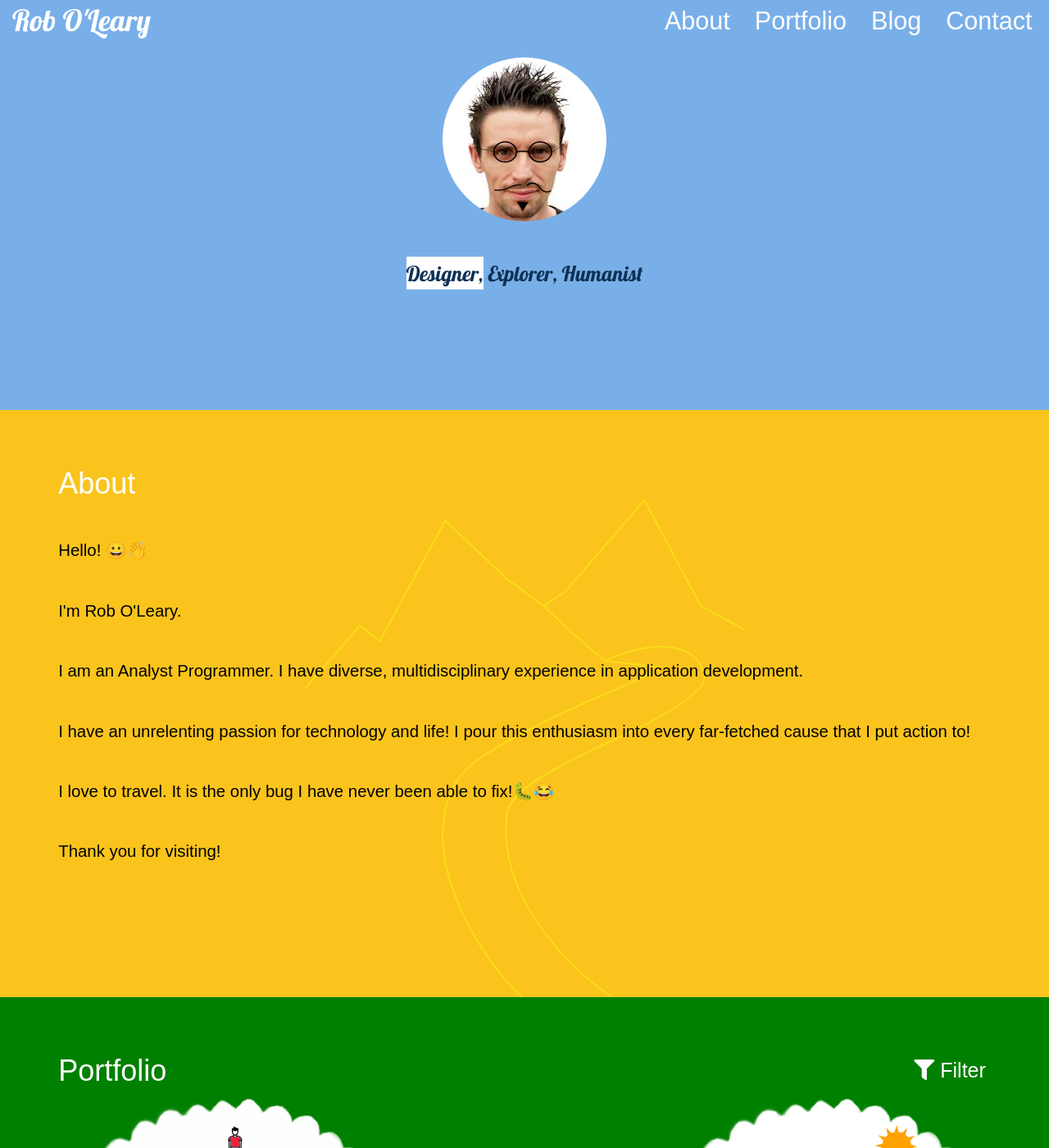
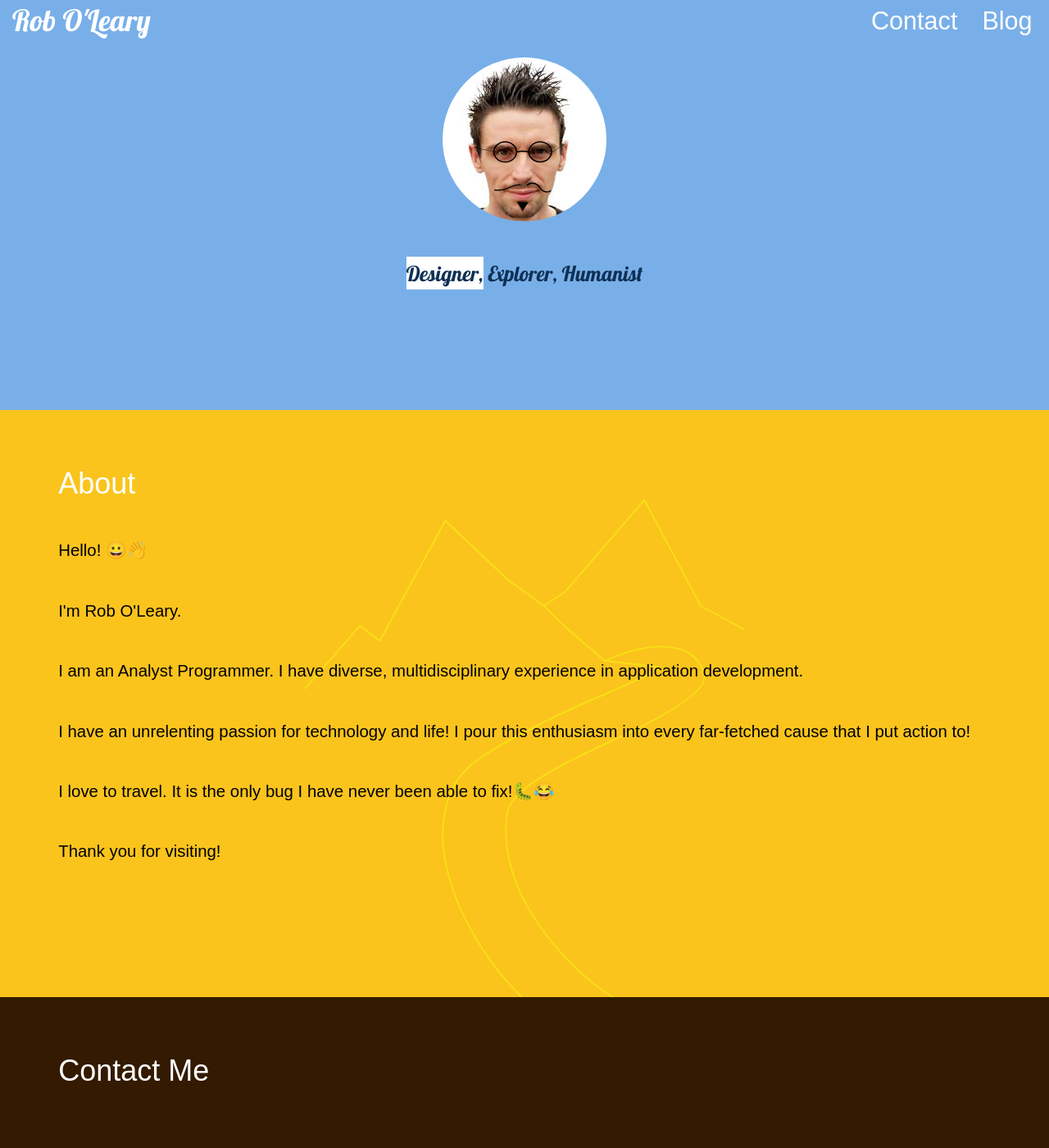
Before and after one commit to robole/robole.github.io, a Jekyll site: the page built from index.html, in a window 1280 px wide and 1400 px high. Shown: the whole window at 82% size. Built offline with Jekyll 4.4.1, drawn with Linux system fonts in a browser that asks for light colours; nearby versions of some CDN libraries; some of the changed text lies outside the part shown.

```diff
--- a/_includes/navbar.html
+++ b/_includes/navbar.html
@@ -1,26 +1,11 @@
-<nav class="navbar navbar-inverse navbar-fixed-top">
+<nav class="navbar navbar-fixed-top">
   <div class="navbar-brand hidden-xs-down"><a class="home-navbar-logo" href="/">{{ site.brand }}</a></div>
-  <div class="navbar-header">
-    <button type="button" class="navbar-toggle collapsed"
-    data-toggle="collapse" data-target="#navbar-collapse-1">
-        <span class="sr-only">Toggle navigation</span>
-        <span class="icon-bar"></span>git b
-        <span class="icon-bar"></span>
-        <span class="icon-bar"></span>
-      </button>
-  </div>
-
   <!-- Collect the nav links, forms, and other content for toggling -->
-  <div class="collapse navbar-collapse" id="navbar-collapse-1">
-    <ul class="nav navbar-nav navbar-toggleable-xs navbar-right">
-      <li class="nav-item"><a class="nav-link" href="/#about">About</a></li>
-      <li class="nav-item"><a class="nav-link"
-        href="/#portfolio">Portfolio</a></li>
-      <li class="nav-item"><a class="nav-link"
-        href="/blog">Blog</a></li>
-      <li class="nav-item"><a id="contact-navlink" class="nav-link"
-        href="javascript:void(0)">
-        Contact</a></li>
+  <div id="navbar-collapse-1">
+    <ul class="nav navbar-nav navbar-right">
+      <li class="nav-item"><a id="contact-navlink" class="nav-link" href="javascript:void(0)">
+          Contact</a></li>
+      <li class="nav-item"><a class="nav-link" href="/blog">Blog</a></li>
     </ul>
   </div>
 </nav>
--- a/_layouts/home.html
+++ b/_layouts/home.html
@@ -6,7 +6,6 @@
 		{% include navbar.html %}
 		{% include top.html %}
 		{% include about.html %}
-		{% include portfolio.html %}
 		{% include footer.html %}
 	 	{% include javascripts.html%}
 </body>
--- a/assets/css/main.css
+++ b/assets/css/main.css
@@ -1,8 +1,10 @@
-* { box-sizing: border-box; }
+* {
+  box-sizing: border-box;
+}
 
-@font-face{
+@font-face {
   font-family: dusha_plusregular;
-  src: url(../fonts/dusha.ttf) format('truetype');
+  src: url(../fonts/dusha.ttf) format("truetype");
   font-weight: bold;
   font-style: normal;
 }
@@ -11,7 +13,7 @@
   position: relative;
   font-family: Quicksand, Arial, sans-serif;
   line-height: 1.6;
-  font-size: calc(14px + .5vw);
+  font-size: calc(14px + 0.5vw);
   font-weight: 300;
 }
 
@@ -20,37 +22,38 @@
   position: fixed;
   font-size: 2.5em;
   line-height: 2em;
-  color:black;
+  color: black;
   bottom: 11%;
   right: 5%;
   z-index: 100;
 }
 
-.top-arrow{
+.top-arrow {
   opacity: 0.5;
 }
 
-.no-style-list{
+.no-style-list {
   list-style-type: none;
 }
 
-table{
+table {
   border-collapse: collapse;
 }
 
-code{
+code {
   background-color: #d6d6c2;
   color: #2e2e1f;
 }
 
-td, th{
+td,
+th {
   border: 1px solid #999;
   padding: 0.5rem;
   text-align: left;
   vertical-align: top;
 }
 
-.content{
+.content {
   margin: 0;
   padding: 0 3em;
   min-height: 50rem;
@@ -74,11 +77,16 @@
   margin: 1.75em 0 2em;
 }
 
-h1, h2, h3, h4, h5, h6 {
+h1,
+h2,
+h3,
+h4,
+h5,
+h6 {
   color: #0e3054;
 }
 
-.row{
+.row {
   padding-left: 1rem;
   padding-right: 1rem;
 }
@@ -91,88 +99,92 @@
   visibility: hidden;
 }
 
-.navbar, .navbar-inverse {
+.navbar,
+.navbar-inverse {
   border-radius: 0;
   border: none;
   margin-bottom: 0;
   min-height: 3em;
   padding-right: 1em;
-  background-color: #79AFE8;
+  background-color: #79afe8;
 }
 
-.navbar-inverse .navbar-nav>li>a {
+.navbar-nav > li > a {
   color: #ffffff;
-  float:right!important;
+  float: right !important;
   font-size: 1.5em;
 }
 
-@media (max-width: 1040px) {
-  .navbar-inverse .navbar-nav>li>a {
-    float:left!important;
-  }
-}
-
-@media (max-width: 544px) {
-  .navbar-inverse .navbar-nav>li>a {
-    float:left!important;
-    font-size: 1.2em;
-    padding: 0 0.5em;
-  }
-}
-
-.navbar-inverse .navbar-nav li a:hover, .navbar-inverse .navbar-nav > .active > a, .navbar-inverse .navbar-nav > .active > a:hover,
+.navbar-inverse .navbar-nav li a:hover,
+.navbar-inverse .navbar-nav > .active > a,
+.navbar-inverse .navbar-nav > .active > a:hover,
 .navbar-inverse .navbar-nav > .active > a:focus {
   background-color: #ffffff;
-  color: #79AFE8;
+  color: #79afe8;
   transition: 0.1s all linear;
   height: 100%;
 }
 
-.navbar-toggle.collapsed .icon-bar:hover, .navbar-toggle.collapsed .icon-bar:focus {
-    color: #79AFE8;
+.navbar-toggle.collapsed .icon-bar:hover,
+.navbar-toggle.collapsed .icon-bar:focus {
+  color: #79afe8;
 }
 
-
-a:visited, a:hover, a:active, a:link  {
+a:visited,
+a:hover,
+a:active,
+a:link {
   text-decoration: none;
 }
 
-a:active, a:link, a:visited{
-  color:#0D00FF;
+a:active,
+a:link,
+a:visited {
+  color: #0d00ff;
 }
 
-a:hover{
-  color:#FF00D0;
+a:hover {
+  color: #ff00d0;
 }
 
-a.home-navbar-logo, a.navbar-logo{
-  font-family: 'Lobster', cursive;
+a.home-navbar-logo,
+a.navbar-logo {
+  font-family: "Lobster", cursive;
   color: #ffffff;
   font-size: 2em;
   cursor: pointer;
-  transition: all .5s;
+  transition: all 0.5s;
 }
 
 @media (max-width: 540px) {
-  a.home-navbar-logo, a.navbar-logo{
+  a.home-navbar-logo,
+  a.navbar-logo {
     font-size: 1.25em;
+  }
+
+  .navbar-inverse {
+    padding-right: .5em;
+  }
+
+  #navbar-collapse-1 {
+    font-size: 0.65em;
   }
 }
 
-.hide{
+.hide {
   visibility: hidden;
 }
 
-.top-container{
+.top-container {
   padding-top: 7rem;
 }
 
 #top {
   padding-bottom: 5rem;
-  background-color: #79AFE8;
+  background-color: #79afe8;
   text-align: center;
   position: relative;
-  font-family: 'Lobster', cursive;
+  font-family: "Lobster", cursive;
 }
 
 #portrait {
@@ -191,7 +203,7 @@
 @media (min-width: 544px) {
   .top-headline {
     padding-top: 1rem;
-    font-size: 2.5rem
+    font-size: 2.5rem;
   }
 }
 
@@ -208,7 +220,7 @@
 }
 
 #about h1 {
-  color:white;
+  color: white;
 }
 
 /*### Portfolio ###*/
@@ -221,23 +233,23 @@
   color: white;
 }
 
-#portfolio h1{
+#portfolio h1 {
   display: inline-block;
-  color:white;
+  color: white;
 }
 
-#portfolio figcaption{
-  font-size: calc(18px + .5vw);
+#portfolio figcaption {
+  font-size: calc(18px + 0.5vw);
 }
 
-.portfolio-item h3 i{
-  color:orange;
-  font-size: calc(25px + .5vw);
+.portfolio-item h3 i {
+  color: orange;
+  font-size: calc(25px + 0.5vw);
 }
 
-.portfolio-item h2{
-  color:orange;
-  font-size: calc(14px + .5vw);
+.portfolio-item h2 {
+  color: orange;
+  font-size: calc(14px + 0.5vw);
 }
 
 #portfolio-filter-button {
@@ -248,7 +260,7 @@
   float: right;
 }
 
-.selected-filter{
+.selected-filter {
   background-color: #d4d4d4;
   border-color: #8c8c8c;
   color: #333;
@@ -260,7 +272,7 @@
 }
 
 .portfolio-item:after {
-  content: '';
+  content: "";
   display: block;
   clear: both;
 }
@@ -277,8 +289,10 @@
 }
 
 /* hover interaction*/
-.portfolio-item h4, .portfolio-item h5,
-.portfolio-item>a:hover, .portfolio-item>a:focus {
+.portfolio-item h4,
+.portfolio-item h5,
+.portfolio-item > a:hover,
+.portfolio-item > a:focus {
   color: white;
 }
 
@@ -289,7 +303,7 @@
   position: absolute;
   top: 40%;
   left: 50%;
-    margin: -.5em 0 0 -.5em;
+  margin: -0.5em 0 0 -0.5em;
   visibility: hidden;
   z-index: 3;
   animation: shakeit 0.2s infinite alternate;
@@ -300,8 +314,12 @@
 }
 
 @-webkit-keyframes shakeit {
-  from { -webkit-transform: translateX(0);}
-  to { -webkit-transform: translateX(3px);}
+  from {
+    -webkit-transform: translateX(0);
+  }
+  to {
+    -webkit-transform: translateX(3px);
+  }
 }
 
 @keyframes shakeit {
@@ -313,17 +331,18 @@
   }
 }
 
-.portfolio-item a:hover .portfolio-item-arrow{
+.portfolio-item a:hover .portfolio-item-arrow {
   visibility: visible;
 }
 
-.portfolio-item a{
+.portfolio-item a {
   color: white;
   text-decoration: none;
-  transition: all .3s linear
+  transition: all 0.3s linear;
 }
 
-.portfolio-item a:hover, .portfolio-item a:focus {
+.portfolio-item a:hover,
+.portfolio-item a:focus {
   color: white;
   text-decoration: none;
 }
@@ -333,23 +352,23 @@
   height: 100%;
   background-position: 50% 50%;
   background-size: 100% 100%;
-  background-repeat: no-repeat;;
-  transition: all .2s linear;
+  background-repeat: no-repeat;
+  transition: all 0.2s linear;
 }
 
-.portfolio-invoicing{
+.portfolio-invoicing {
   background-size: 70px 70px;
   background-repeat: repeat;
 }
 
-.fantasy-football-img{
-  width:300px;
-  height:300px;
+.fantasy-football-img {
+  width: 300px;
+  height: 300px;
 }
 
-@media (max-width:768px){
-  #worldcup-home{
-    width:100%;
+@media (max-width: 768px) {
+  #worldcup-home {
+    width: 100%;
   }
 }
 
@@ -365,7 +384,7 @@
   padding: 1.75em 0 2em;
 }
 
-#contact h1{
+#contact h1 {
   color: white;
   padding-bottom: 1em;
 }
@@ -375,50 +394,51 @@
   color: white;
 }
 
-#contact ul{
+#contact ul {
   list-style-type: none;
   display: inline-block;
-  margin:0;
-  padding:0;
+  margin: 0;
+  padding: 0;
 }
 
-#contact ul li{
-  display:inline-block;
+#contact ul li {
+  display: inline-block;
   margin-right: 0.5em;
-  width:2em;
-  height:2em;
-  font-size:1.5em;
+  width: 2em;
+  height: 2em;
+  font-size: 1.5em;
   border-radius: 50%;
-  background:white;
+  background: white;
 }
 
-#contact .fa-linkedin{
-  color:blue;
-  padding:.5em .5em;
+#contact .fa-linkedin {
+  color: blue;
+  padding: 0.5em 0.5em;
 }
 
-#contact .fa-rss-square{
-  color:orange;
-  padding:.3em .3em;
-  font-size:1.2em;
+#contact .fa-rss-square {
+  color: orange;
+  padding: 0.3em 0.3em;
+  font-size: 1.2em;
 }
 
- #contact .fa-github, #contact .fa-codepen{
-  color:black;
-  padding:.5em .5em;
+#contact .fa-github,
+#contact .fa-codepen {
+  color: black;
+  padding: 0.5em 0.5em;
 }
 
 /* ### Blog ### */
 
-.post{
+.post {
   padding-top: 5rem;
 }
 
 .post-tag {
   display: inline-block;
   background: rgba(106, 159, 181, 0.15);
-  padding: 0 .5rem;
-  margin-right: .5rem;
+  padding: 0 0.5rem;
+  margin-right: 0.5rem;
   border-radius: 4px;
   color: #6a9fb5;
   font-family: "PT Sans", Helvetica, Arial, sans-serif;
@@ -428,35 +448,36 @@
   transition: all 0.1s ease-in-out;
 }
 
-#blog{
+#blog {
   padding-top: 5rem;
   min-height: 80rem;
 }
 
-.blog-heading{
+.blog-heading {
   margin-left: 20px;
 }
 
-.tags-expo{
+.tags-expo {
   padding-top: 5rem;
 }
 
-#disqus_thread{
+#disqus_thread {
   padding-top: 4rem;
 }
 
-.cv-tech-list, .cv-history-list{
+.cv-tech-list,
+.cv-history-list {
   padding-left: 0;
   -webkit-padding-start: 0;
-  clear:both;
+  clear: both;
 }
 
 .cv-history-list > li > span {
-    float:none;
+  float: none;
 }
 
-.cv-history-list > li{
-  clear:both;
+.cv-history-list > li {
+  clear: both;
   padding: 1em 0;
 }
 
@@ -464,72 +485,77 @@
   text-align: justify;
 }
 
-.cv-history-list-date, .cv-tech-category{
+.cv-history-list-date,
+.cv-tech-category {
   padding: 0;
   -webkit-padding-start: 0;
 }
 
-.cv-history-points{
+.cv-history-points {
   list-style-type: square;
 }
 
-.cv-education-table{
-  margin:2em 0;
+.cv-education-table {
+  margin: 2em 0;
 }
 
 .cv-tech-list > li > span {
-    float:none;
+  float: none;
 }
 
-.cv-tech-list > li{
-  clear:both;
+.cv-tech-list > li {
+  clear: both;
   padding-bottom: 1em;
 }
 
-.cv-tech-list{
+.cv-tech-list {
   margin: 2em 0;
 }
 
-.my-svg{ /* svg into : object, img or inline */
+.my-svg {
+  /* svg into : object, img or inline */
   display: block;
   width: 90%; /* only required for <img /> */
 }
 
-.java-training p{
+.java-training p {
   margin: 0 0 2em;
 }
 
-.java-training ol{
+.java-training ol {
   list-style-type: decimal;
   padding-bottom: 1em;
 }
 
-.java-training h1, .java-training h2, .java-training h3, .java-training h4{
+.java-training h1,
+.java-training h2,
+.java-training h3,
+.java-training h4 {
   padding-bottom: 1em;
 }
 
 .gallery-img {
-    width:49%;
+  width: 49%;
   vertical-align: top;
 }
 
-.highlighted{
+.highlighted {
   background-color: #ffffff;
   color: #0e3054;
 }
 
-.adjective-list{
+.adjective-list {
   list-style: none;
   color: #0e3054;
   font-size: 1.25em;
   padding-left: 0;
 }
 
-.adjective-list li{
+.adjective-list li {
   display: inline-block;
 }
 
-.table-key{
+.table-key {
   font-size: 0.5em;
   color: black;
 }
@@ -537,50 +563,50 @@
 /* ### portfolio: java training ###*/
 .java-training-projects {
   display: grid;
-  grid-template-columns: repeat(auto-fill, minmax(300px, 1fr) ) ;
+  grid-template-columns: repeat(auto-fill, minmax(300px, 1fr));
   grid-gap: 2rem;
   grid-auto-rows: minmax(300px, auto);
 }
 
-.java-class{
-  width:70%;
-  padding-bottom:1rem;
+.java-class {
+  width: 70%;
+  padding-bottom: 1rem;
 }
 
 /* ### portfolio: world cup ###*/
-.world-cup{
+.world-cup {
   font-family: dusha_plusregular, verdana;
 }
 
-#portfolio figcaption.world-cup{
-  font-size: calc(24px + .5vw);
+#portfolio figcaption.world-cup {
+  font-size: calc(24px + 0.5vw);
 }
 
-figcaption{
-  font-size: calc(8px + .5vw);
+figcaption {
+  font-size: calc(8px + 0.5vw);
   font-weight: bold;
 }
 
-.fa-rss-square{
-  color:orange;
+.fa-rss-square {
+  color: orange;
   font-size: 1.1em;
 }
 
-.book-cover{
-  width:90%;
+.book-cover {
+  width: 90%;
 }
 
-.movie-poster{
-  width:90%;
+.movie-poster {
+  width: 90%;
 }
 
 /* book cover page */
-@media screen and (min-width: 750px){
-  .book-cover{
-    width:50%;
+@media screen and (min-width: 750px) {
+  .book-cover {
+    width: 50%;
   }
 
-  .movie-poster{
-    width:50%;
+  .movie-poster {
+    width: 50%;
   }
 }
```
Lines whose indentation alone changed are shown as unchanged.
